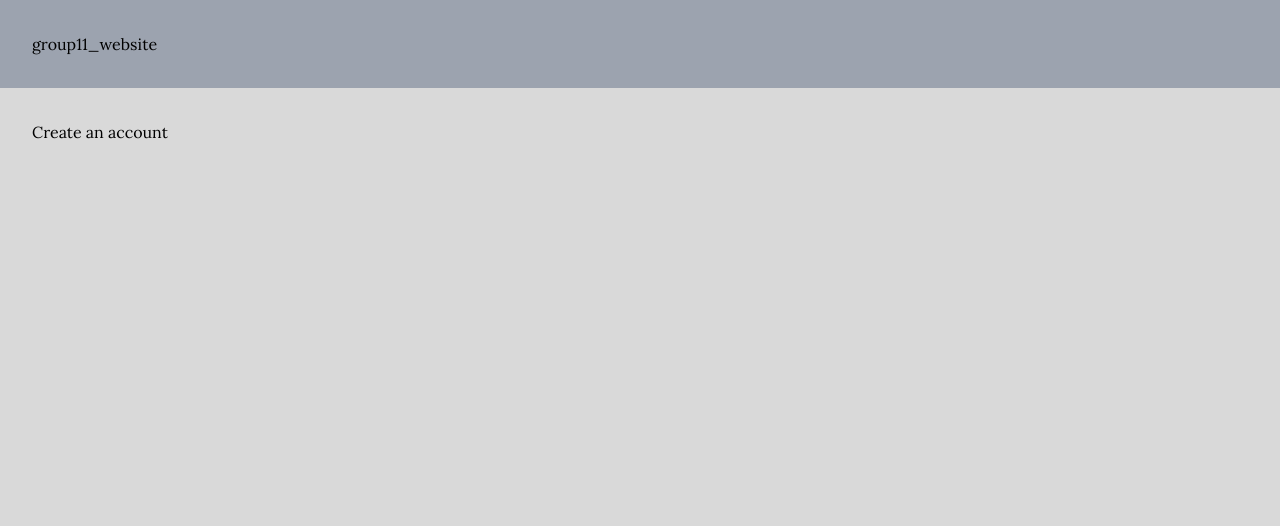
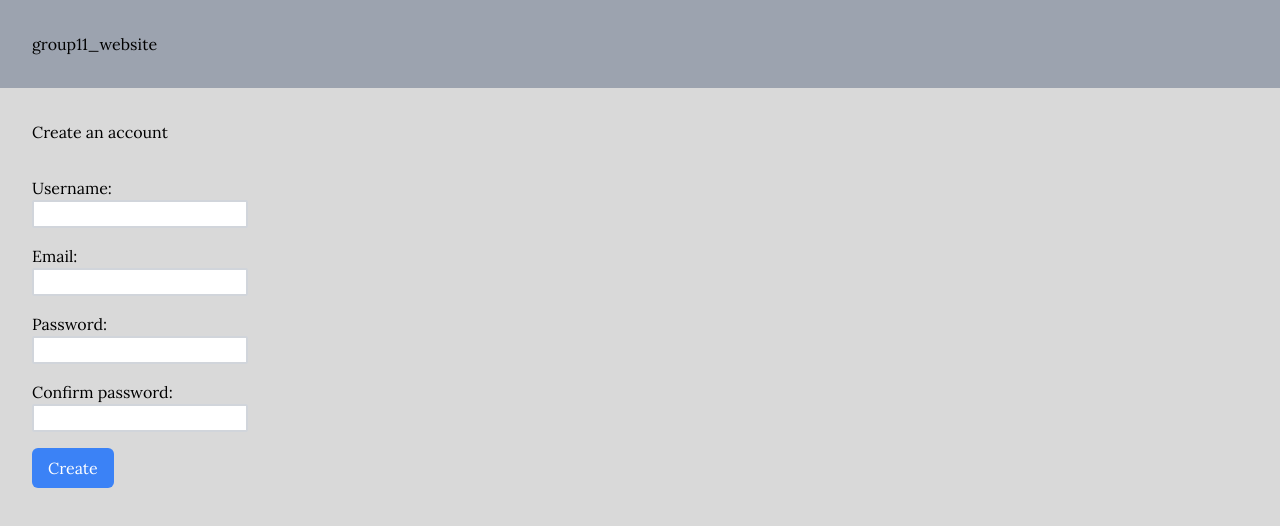
Before and after one commit to 437group11/437group11, a Next.js app: page /create-an-account in a window 1280 px wide. Shown: the top 526 px of the page. Built offline with nearby package versions, Linux system fonts and the light colour scheme.

Commit message:
Add form

```diff
--- a/app/create-an-account/page.tsx
+++ b/app/create-an-account/page.tsx
@@ -2,6 +2,38 @@ export default function CreateAnAccount() {
     return (
         <>
             <h1>Create an account</h1>
+
+            <form className="mt-8">
+                <div className="mb-4">
+                    <label className="block">
+                        Username:
+                    </label>
+                    <input className="rounded-sm border-gray-300 border-2" type="text" required />
+                </div>
+
+                <div className="my-4">
+                    <label className="block">
+                        Email:
+                    </label>
+                    <input className="rounded-sm border-gray-300 border-2" type="text" required />
+                </div>
+
+                <div className="my-4">
+                    <label className="block">
+                        Password:
+                    </label>
+                    <input className="rounded-sm border-gray-300 border-2" type="text" required />
+                </div>
+
+                <div className="my-4">
+                    <label className="block">
+                        Confirm password:
+                    </label>
+                    <input className="rounded-sm border-gray-300 border-2" type="text" required />
+                </div>
+
+                <button type="submit" className="p-4 bg-blue-500 text-white py-2 rounded-md hover:bg-blue-600 focus:outline-none focus:ring focus:border-blue-300">Create</button>
+            </form>
         </>
     )
 }
```
